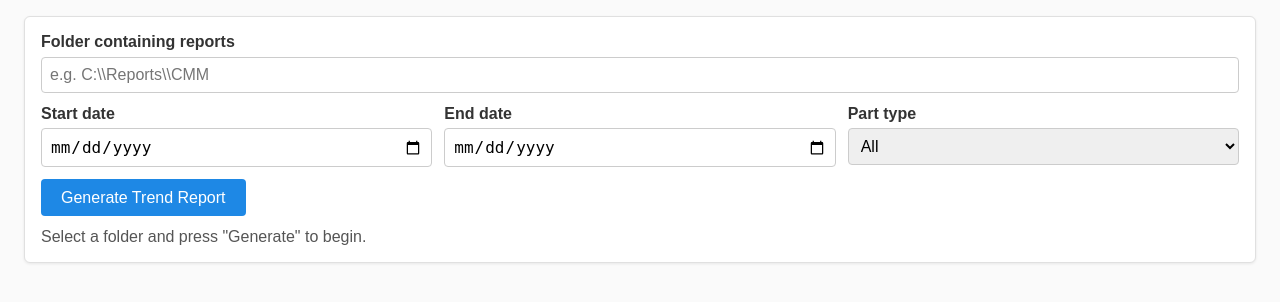
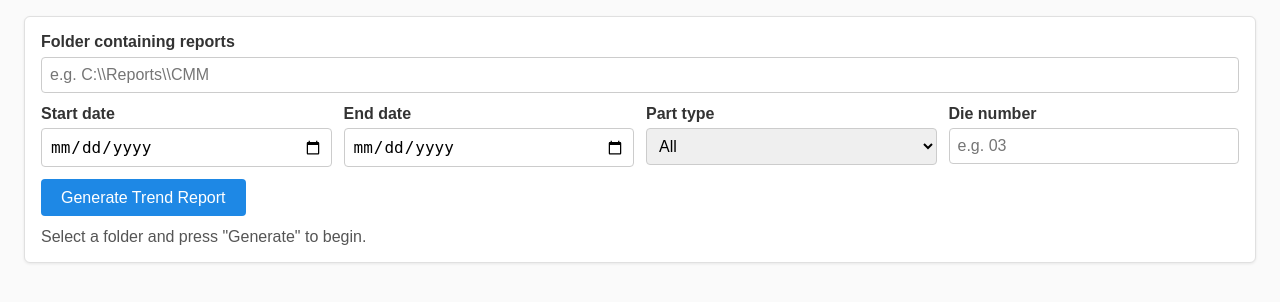
Before and after one commit to lyle87/pdf_compare, a Flask app: page /cmm in a window 1280 px wide. Shown: the part 111-413 px from the top of the page. Run offline with Flask 2, Linux system fonts and the light colour scheme.

Commit message:
Add die number filter for CMM trend reports

```diff
--- a/app.py
+++ b/app.py
@@ -123,6 +123,25 @@ def _parse_numeric_token(token: str) -> Optional[float]:
         return float(cleaned)
     except Exception:
         return None
+
+
+def _extract_die_number(filename: str) -> Optional[str]:
+    """Return the two-digit die number embedded after a WB0i prefix."""
+
+    import re
+
+    match = re.search(r"wb0i(\d+)", filename, flags=re.IGNORECASE)
+    if not match:
+        return None
+
+    digits = "".join(ch for ch in match.group(1) if ch.isdigit())
+    if not digits:
+        return None
+
+    if len(digits) >= 2:
+        digits = digits[-2:]
+
+    return digits.zfill(2)
 
 
 def _extract_cmm_rows(path: str) -> List[Tuple[str, float]]:
@@ -267,12 +286,21 @@ def _collect_cmm_data(
     start_date: Optional[datetime],
     end_date: Optional[datetime],
     part_type: Optional[str],
+    die_number: Optional[str],
     errors: Optional[List[str]] = None,
 ) -> Dict[str, List[Dict[str, object]]]:
     """Scan PDFs in *folder* and return feature deviations keyed by feature name."""
 
     results: Dict[str, List[Dict[str, object]]] = {}
     part_type_upper = part_type.upper() if part_type else None
+    die_filter = None
+
+    if die_number:
+        digits = "".join(ch for ch in die_number if ch.isdigit())
+        if digits:
+            if len(digits) >= 2:
+                digits = digits[-2:]
+            die_filter = digits.zfill(2)
 
     for entry in sorted(os.listdir(folder)):
         if not entry.lower().endswith('.pdf'):
@@ -284,6 +312,11 @@ def _collect_cmm_data(
 
         if part_type_upper and part_type_upper not in entry.upper():
             continue
+
+        if die_filter:
+            extracted_die = _extract_die_number(entry)
+            if extracted_die != die_filter:
+                continue
 
         mtime = datetime.fromtimestamp(os.path.getmtime(full_path))
         if start_date and mtime < start_date:
@@ -325,6 +358,7 @@ def cmm_summary():
     payload = request.get_json(silent=True) or {}
     folder = payload.get('folder')
     part_type = payload.get('partType')
+    die_number = payload.get('dieNumber')
     start_date = _parse_date(payload.get('startDate'))
     end_date = _parse_date(payload.get('endDate'))
 
@@ -336,7 +370,7 @@ def cmm_summary():
         return {'error': 'PyMuPDF is required to parse CMM reports'}, 500
 
     errors: List[str] = []
-    data = _collect_cmm_data(folder, start_date, end_date, part_type, errors)
+    data = _collect_cmm_data(folder, start_date, end_date, part_type, die_number, errors)
 
     features = []
     report_names = set()
--- a/static/js/cmm.js
+++ b/static/js/cmm.js
@@ -112,6 +112,7 @@
       startDate: form.startDate.value || null,
       endDate: form.endDate.value || null,
       partType: form.partType.value || null,
+      dieNumber: form.dieNumber.value.trim() || null,
     };
 
     if (!payload.folder) {
--- a/templates/cmm.html
+++ b/templates/cmm.html
@@ -41,6 +41,10 @@
               {% endfor %}
             </select>
           </label>
+          <label>
+            Die number
+            <input type="text" name="dieNumber" id="dieNumber" placeholder="e.g. 03" />
+          </label>
         </div>
         <button type="submit">Generate Trend Report</button>
       </form>
```
